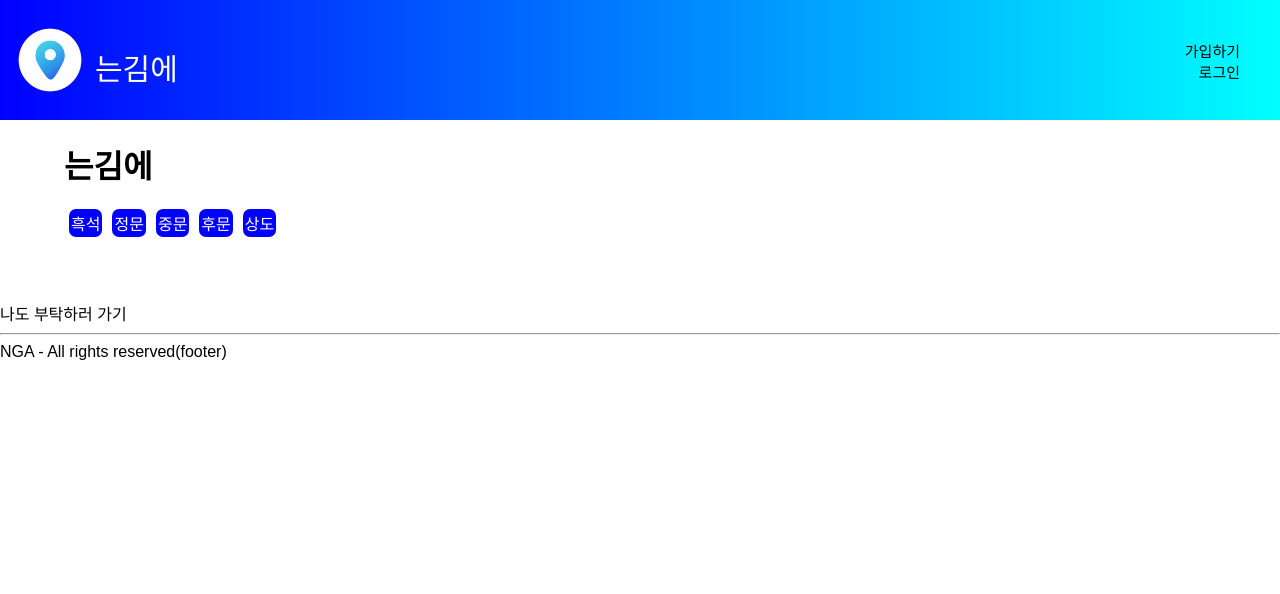
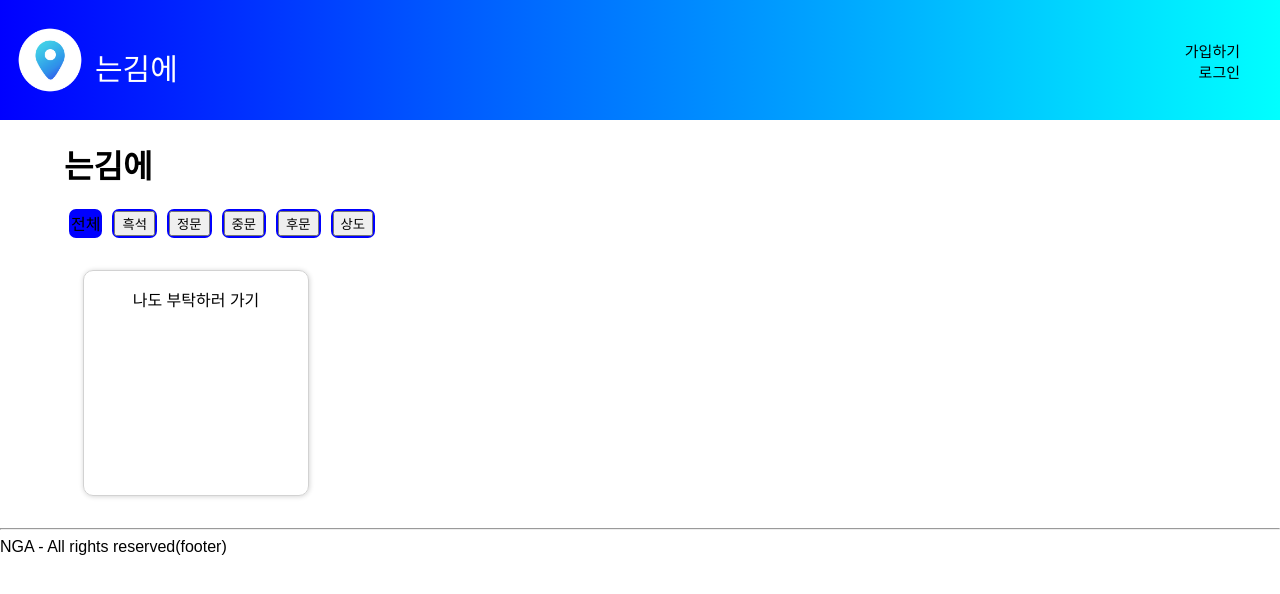
Before and after one commit to nyeok98/NeunGimAe, a Django app: page / in a window 1280 px wide. Shown: the top 594 px of the page. Run offline with Django 3.2, Linux system fonts and the light colour scheme; data that the repository does not hold is empty; some web fonts are replaced.

Commit message:
[add]filtering system

```diff
--- a/NGA/urls.py
+++ b/NGA/urls.py
@@ -12,4 +12,5 @@ urlpatterns = [
     path('new/', main_view.new, name="new"),
     path('create/', main_view.create, name="create"),
     path('edit/<int:blog_id>', main_view.edit, name="edit"),
+    path('filter', main_view.filter_place, name="filter"),
 ]
--- a/main/templates/main.html
+++ b/main/templates/main.html
@@ -1,5 +1,3 @@
-<!-- main.html -->
-
 {% extends 'base.html' %}
 {% load static %}
 
@@ -16,22 +14,45 @@
     </div>
     <div class="main-filter">
         <div class="filter-button">
-            흑석
+            <a href="{% url 'main' %}">전체</a>
         </div>
         <div class="filter-button">
-            정문
+            <form action="{% url 'filter' %}" method="get">
+                <input name="filter_place" value="흑석" style="display:none">
+                <input value="흑석" type="submit">
+            </form>
         </div>
         <div class="filter-button">
-            중문
+            <form action="{% url 'filter' %}" method="get">
+                <input name="filter_place" value="정문" style="display:none">
+                <input value="정문" type="submit">
+            </form>
         </div>
         <div class="filter-button">
-            후문
+            <form action="{% url 'filter' %}" method="get">
+                <input name="filter_place" value="중문" style="display:none">
+                <input value="중문" type="submit">
+            </form>
         </div>
         <div class="filter-button">
-            상도
+            <form action="{% url 'filter' %}" method="get">
+                <input name="filter_place" value="후문" style="display:none">
+                <input value="후문" type="submit">
+            </form>
+        </div>
+        <div class="filter-button">
+            <form action="{% url 'filter' %}" method="get">
+                <input name="filter_place" value="상도" style="display:none">
+                <input value="상도" type="submit">
+            </form>
         </div>
     </div>
     <div class="main-content">
+        <div class="content-wrapper">
+            <div class="content-box">
+                <a href="{% url 'new' %}">나도 부탁하러 가기</a>
+            </div>
+        </div>
         {% for blog in blogs %}
         <div class="content-wrapper">
             <div class="content-box">
@@ -58,6 +79,4 @@
         {% endfor %}
     </div>
 </div>
-
-<a href="{% url 'new' %}">나도 부탁하러 가기</a>
 {% endblock %}
--- a/main/views.py
+++ b/main/views.py
@@ -42,3 +42,15 @@ def create(request):
 def edit(request, blog_id):
     blog = get_object_or_404(Blog, pk=blog_id)
     return render(request, 'edit.html', {'blog': blog})
+
+def filter_place(request):
+    filter_place = request.GET['filter_place']
+    blogs = []
+    for blog in Blog.objects.all():
+        print(blog.meet_place_select)
+        if blog.meet_place_select == filter_place :
+            blogs.append(blog)
+
+    print(blogs)
+
+    return render(request, 'main.html', {'blogs': blogs})
```
